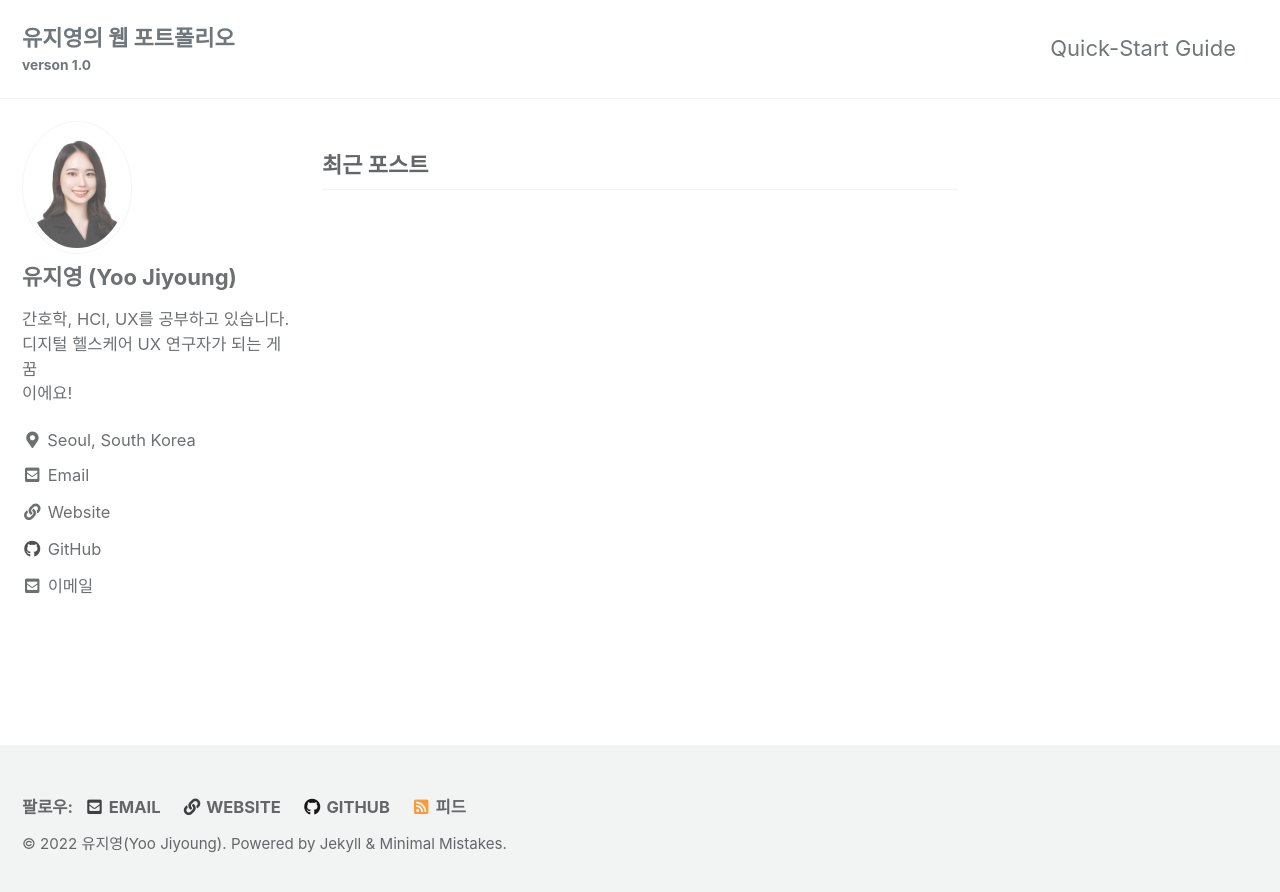
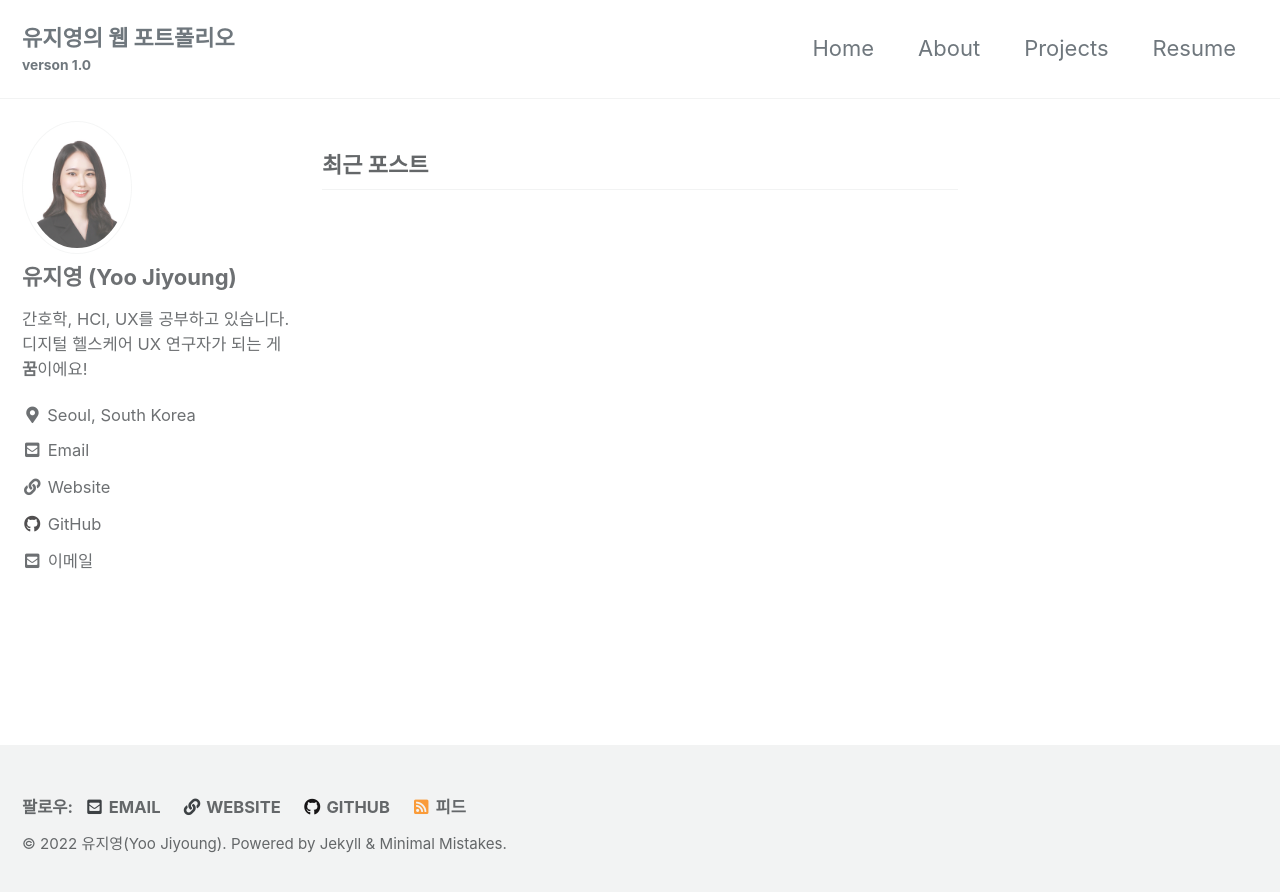
Before and after one commit to y00ooo/y00ooo.github.io, a Jekyll site: the page built from index.html, in a window 1280 px wide. Shown: the top 892 px of the page. Built offline with Jekyll 4.4.1, drawn with Linux system fonts in a browser that asks for light colours; cached includes are drawn as plain includes; the list of posts is cut into pages by our own code.

Commit message:
Replace bio

```diff
--- a/_config.yml
+++ b/_config.yml
@@ -105,7 +105,7 @@ analytics:
 author:
   name: "유지영 (Yoo Jiyoung)"
   avatar: "/assets/avatar.jpg" # path of avatar image, e.g. "/assets/images/bio-photo.jpg"
-  bio: "간호학, HCI, UX를 공부하고 있습니다. 디지털 헬스케어 UX 연구자가 되는 게 <br>꿈<br>이에요!"
+  bio: "간호학, HCI, UX를 공부하고 있습니다. <br> 디지털 헬스케어 UX 연구자가 되는 게 **꿈**이에요!"
   location: "Seoul, South Korea"
   email: "y00ooo@snu.ac.kr"
   links:
```
Also changed, not shown: _data/navigation.yml (+8 -8 lines).
